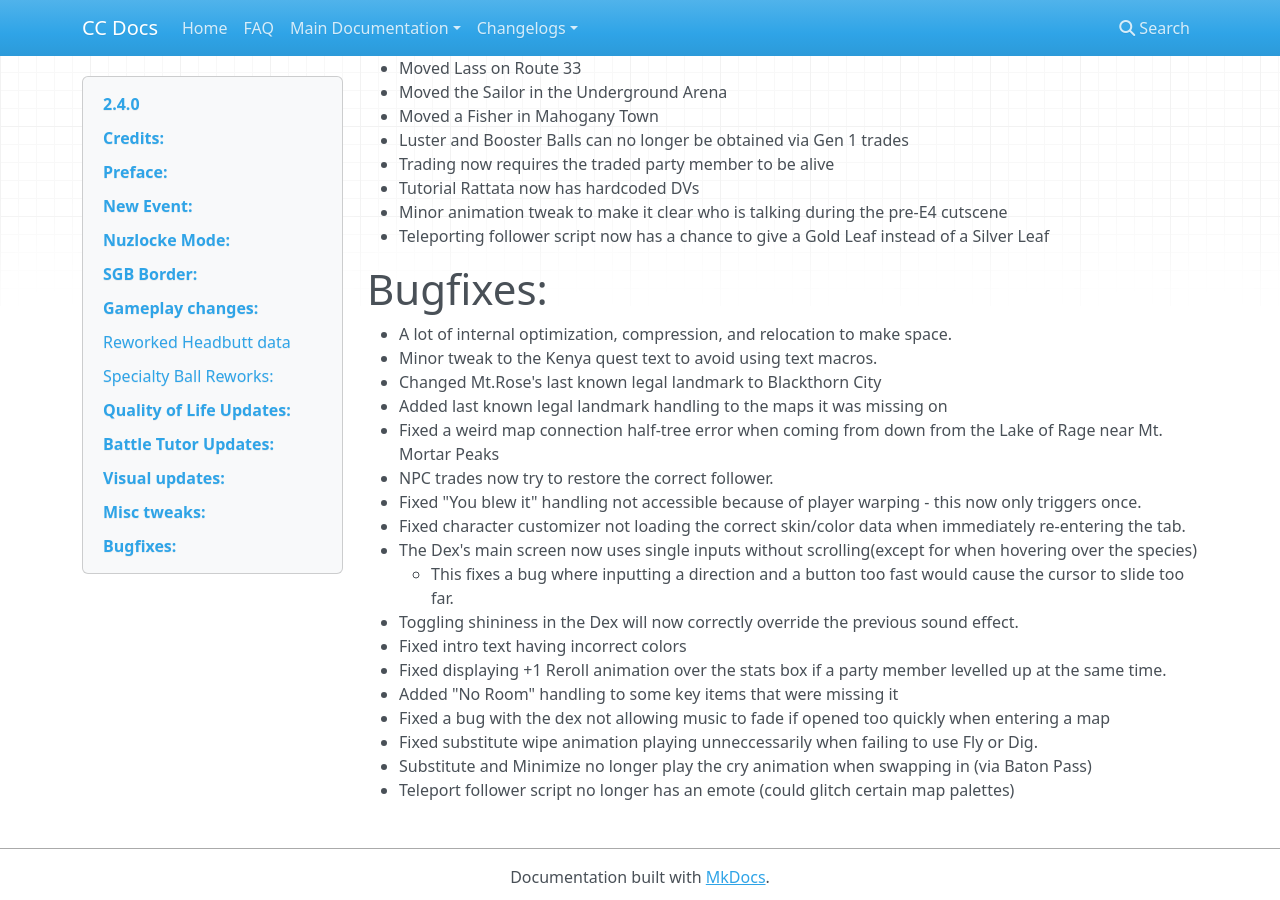
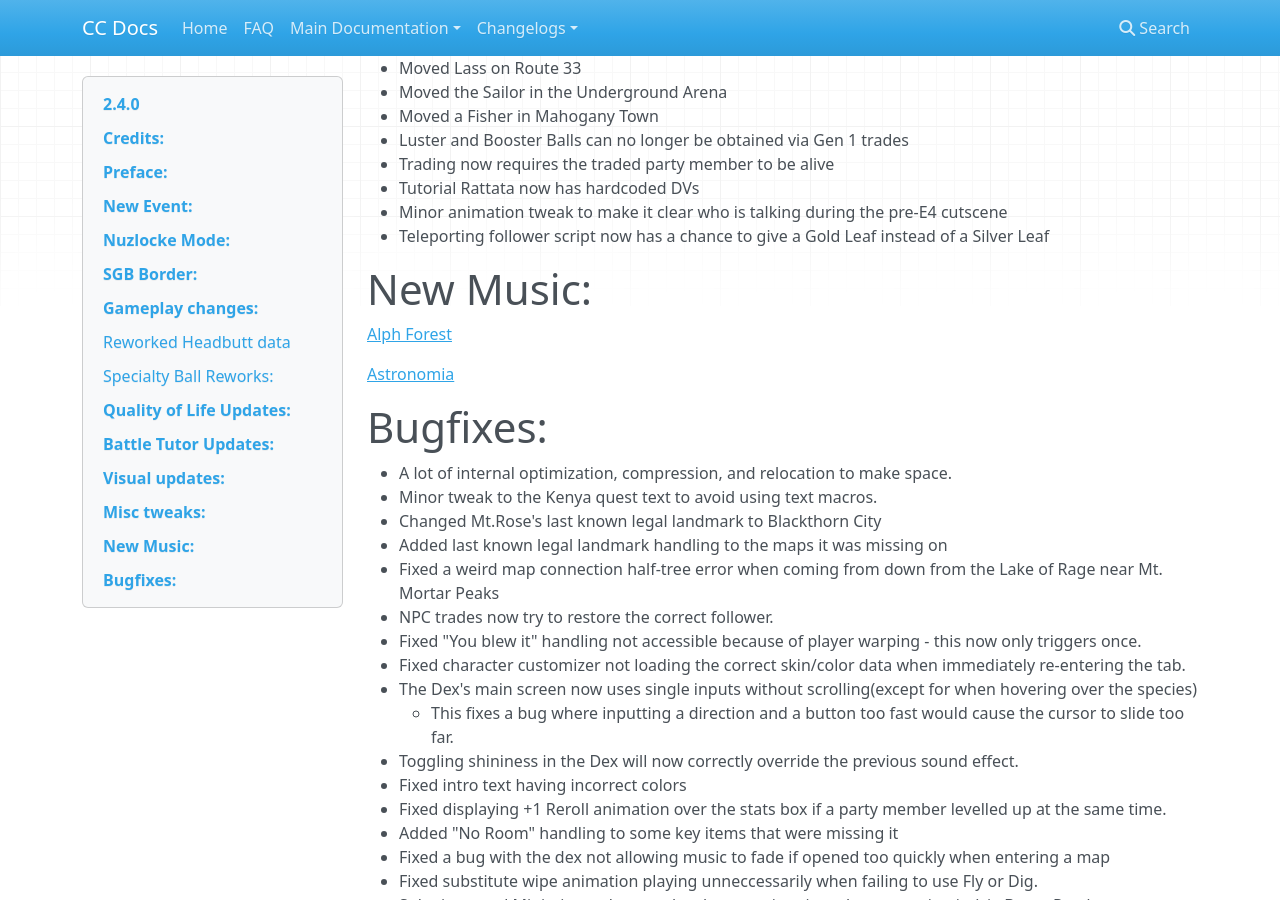
Before and after one commit to ShockSlayer/ccdocs, an MkDocs documentation site: the page built from docs/changelogs/2_4_0_Changelog.md, in a window 1280 px wide and 900 px high, scrolled down 8930 px. Built offline with MkDocs 1.6.1, drawn with Linux system fonts in a browser that asks for light colours; nearby versions of some CDN libraries.

Commit message:
Added missing music tracks to 2.4.0 changelog

```diff
--- a/docs/changelogs/2_4_0_Changelog.md
+++ b/docs/changelogs/2_4_0_Changelog.md
@@ -276,6 +276,12 @@ Howdy folks, it's Grizz again!  Another update, another expansion for the Battle
  - Minor animation tweak to make it clear who is talking during the pre-E4 cutscene
  - Teleporting follower script now has a chance to give a Gold Leaf instead of a Silver Leaf
 
+# New Music:
+
+[Alph Forest](https://soundcloud.com/user-927422935-571023782/crystal-clear-alph-forest-8-bit)
+
+[Astronomia](https://soundcloud.com/user-927422935-571023782/astronomia-8-bit)
+
 # Bugfixes:
  - A lot of internal optimization, compression, and relocation to make space.
  - Minor tweak to the Kenya quest text to avoid using text macros.
```
Also changed, not shown: docs/index.md (+1 -1 lines).
